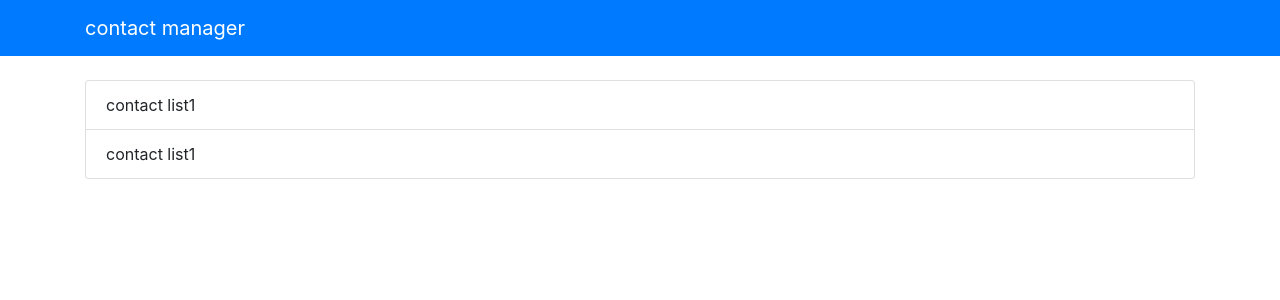
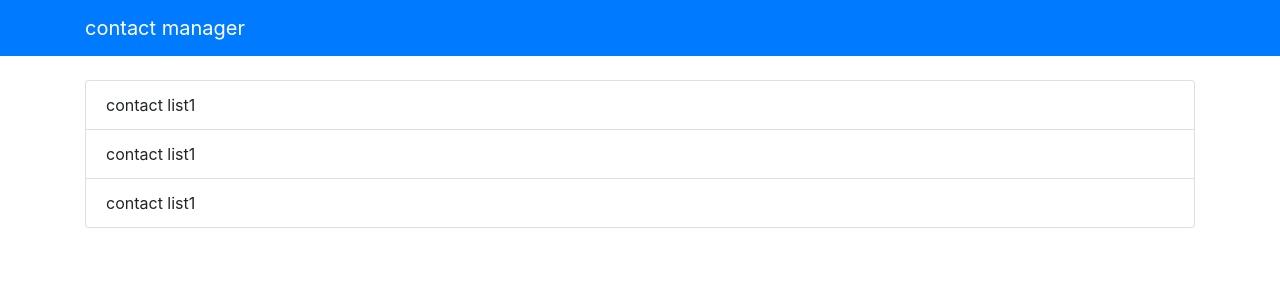
Before and after one commit to Charles026/react-contact-manager, a React (Create React App) app: page / in a window 1280 px wide. Shown: the top 300 px of the page. Built offline with nearby package versions, Linux system fonts and the light colour scheme.

Commit message:
··format

```diff
--- a/package.json
+++ b/package.json
@@ -11,8 +11,10 @@
     "react-scripts": "3.0.1"
   },
   "scripts": {
-    "start": "react-scripts start",
-    "build": "react-scripts build",
+    "build:css": "postcss src/styles/index.css -o src/style.css",
+    "watch:css": "postcss src/styles/index.css -o src/style.css -w",
+    "start": "npm run watch:css & react-scripts start",
+    "build": "npm run build:css && react-scripts build",
     "test": "react-scripts test",
     "eject": "react-scripts eject"
   },
--- a/src/components/ContactList.js
+++ b/src/components/ContactList.js
@@ -5,9 +5,9 @@ export class ContactList extends Component {
         return (
             <div className='container'>
                 <ul className='list-group'>
-                <li className='list-group-item'>contact list1</li>
-                <li className='list-group-item'>contact list1</li>
-
+                    <li className='list-group-item'>contact list1</li>
+                    <li className='list-group-item'>contact list1</li>
+                    <li className='list-group-item'>contact list1</li>
                 </ul>
             </div>
         )
--- a/src/components/Navbar.js
+++ b/src/components/Navbar.js
@@ -6,7 +6,7 @@ class Navbar extends Component {
         return (
             <div className = 'navbar navbar-dark bg-primary mb-4'>
                 <div className="container">
-                <a href="/" className = 'navbar-brand'>{brand}</a>
+                <a href="/" className = 'navbar-brand text-gray-200'>{brand}</a>
                 </div>
 
             </div>
--- a/src/index.js
+++ b/src/index.js
@@ -2,6 +2,7 @@ import React from 'react';
 import ReactDOM from 'react-dom';
 import App from './App';
 
+import './style.css';
 import '../node_modules/bootstrap/dist/css/bootstrap.min.css';
 
 
```
Also changed, not shown: src/App.js (+2 -5 lines), 1 other file (tests, documents, lock files or other folders).
